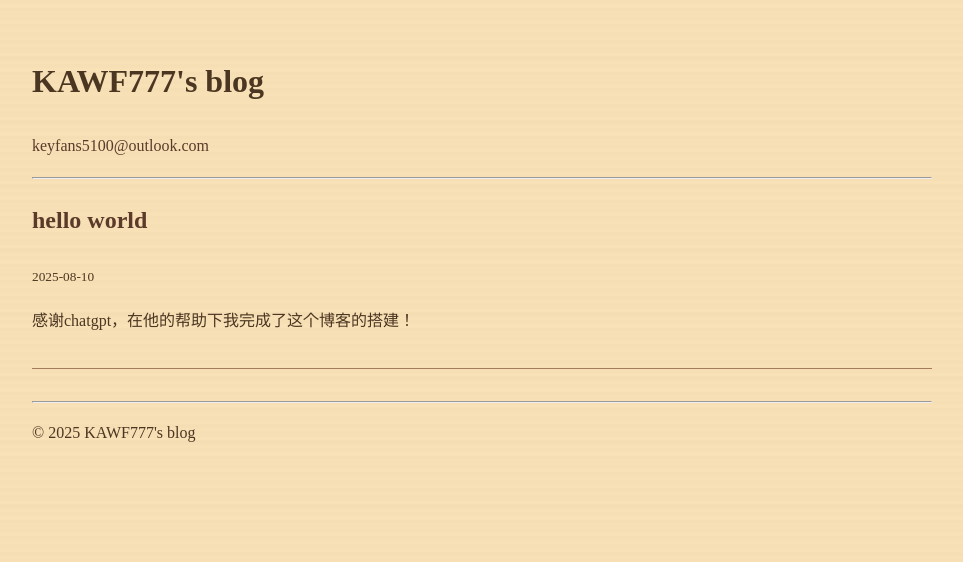
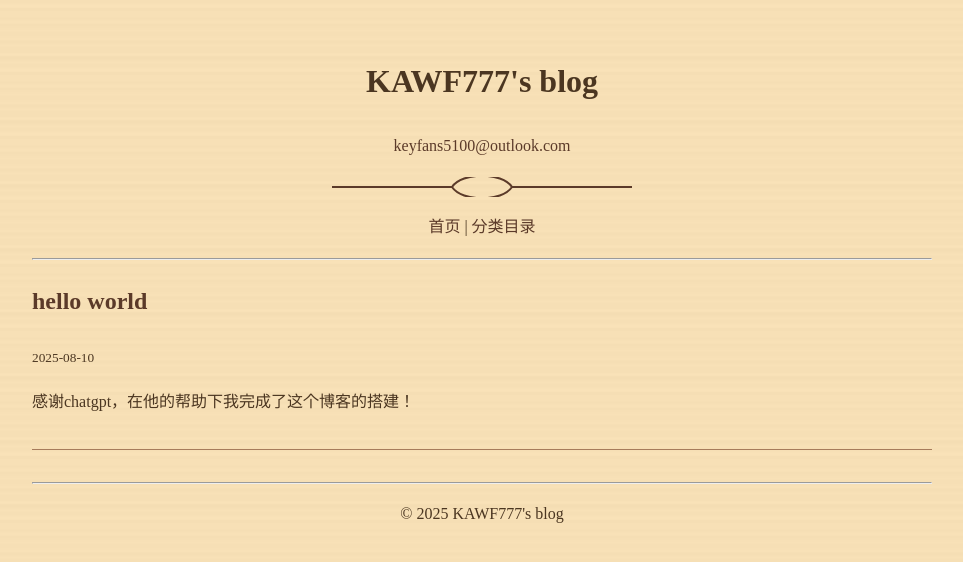
Before and after one commit to KAWF777/KAWF777.github.io, a Jekyll site: the page built from index.html, in a window 1280 px wide. Shown: the top 562 px of the page, without its empty margins (158-1121 px from the left). Built offline with Jekyll 4.4.1, drawn with Linux system fonts in a browser that asks for light colours.

Commit message:
Add files via upload

```diff
--- a/_layouts/default.html
+++ b/_layouts/default.html
@@ -7,15 +7,23 @@
   <link rel="stylesheet" href="{{ '/assets/css/style.css' | relative_url }}">
 </head>
 <body>
-  <header>
+  <header style="text-align:center; margin-bottom: 1rem;">
     <h1>{{ site.title }}</h1>
     <p><a href="mailto:{{ site.email }}">{{ site.email }}</a></p>
+    <img src="{{ '/assets/img/ornament.svg' | relative_url }}" alt="ornament" style="margin: 0.5rem auto; display: block;">
+    <nav style="margin: 1rem 0;">
+      <a href="{{ '/' | relative_url }}">首页</a> |
+      <a href="{{ '/categories' | relative_url }}">分类目录</a>
+      {% for category in site.categories %}
+      | <a href="{{ '/categories#' | append: category[0] | relative_url }}">{{ category[0] }}</a>
+      {% endfor %}
+    </nav>
     <hr>
   </header>
   <main>
     {{ content }}
   </main>
-  <footer>
+  <footer style="text-align:center; margin-top: 2rem;">
     <hr>
     <p>© {{ site.time | date: '%Y' }} {{ site.title }}</p>
   </footer>
```
Also changed, not shown: categories.md (added, +14 -0 lines), assets/img/ornament.svg (added).
